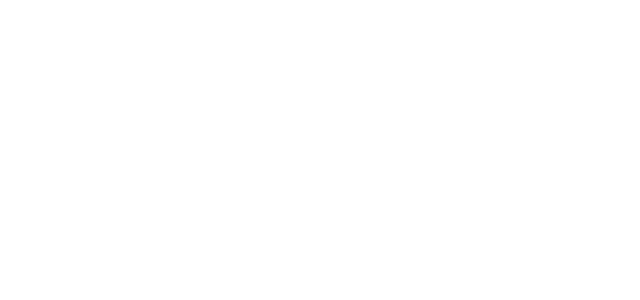
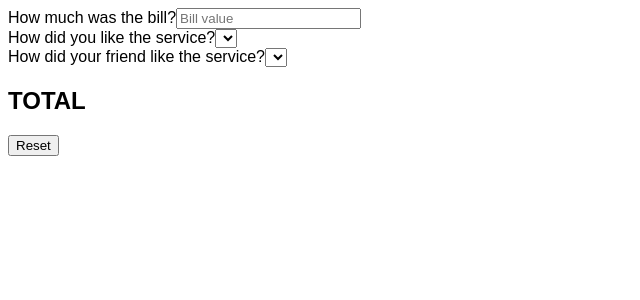
Before and after one commit to Therakar/07-tip-calculator, a React (Create React App) app: page / in a window 1280 px wide. Shown: the top 300 px of the page, without its empty margins (0-640 px from the left). Built offline with nearby package versions, Linux system fonts and the light colour scheme.

Commit message:
scaffolding correction

```diff
--- a/src/components/Bill.js
+++ b/src/components/Bill.js
@@ -1,3 +1,8 @@
 export default function Bill() {
-  return;
+  return (
+    <div>
+      <label>How much was the bill?</label>
+      <input type="text" placeholder="Bill value" />
+    </div>
+  );
 }
--- a/src/components/FriendTip.js
+++ /dev/null
@@ -1 +0,0 @@
-export default function FriendTip() {}
--- /dev/null
+++ b/src/components/Output.js
@@ -0,0 +1,7 @@
+export default function Output() {
+  return (
+    <div>
+      <h2>TOTAL</h2>
+    </div>
+  );
+}
--- /dev/null
+++ b/src/components/ResetBtn.js
@@ -0,0 +1,7 @@
+export default function ResetBtn() {
+  return (
+    <div>
+      <button>Reset</button>
+    </div>
+  );
+}
--- a/src/components/TipCalculator.js
+++ b/src/components/TipCalculator.js
@@ -1,11 +1,16 @@
 import Bill from "./Bill";
-import UserTip from "./UserTip";
-import FriendTip from "./FriendTip";
+import TipPercentage from "./TipPercentage";
+import Output from "./Output";
+import ResetBtn from "./ResetBtn";
 
 export default function TipCalculator() {
   return (
     <div>
       <Bill />
+      <TipPercentage>How did you like the service?</TipPercentage>
+      <TipPercentage>How did your friend like the service?</TipPercentage>
+      <Output />
+      <ResetBtn />
     </div>
   );
 }
--- /dev/null
+++ b/src/components/TipPercentage.js
@@ -0,0 +1,8 @@
+export default function TipPercentage({ children }) {
+  return (
+    <div>
+      <label>{children}</label>
+      <select></select>
+    </div>
+  );
+}
--- a/src/components/UserTip.js
+++ /dev/null
@@ -1 +0,0 @@
-export default function UserTip() {}
```
